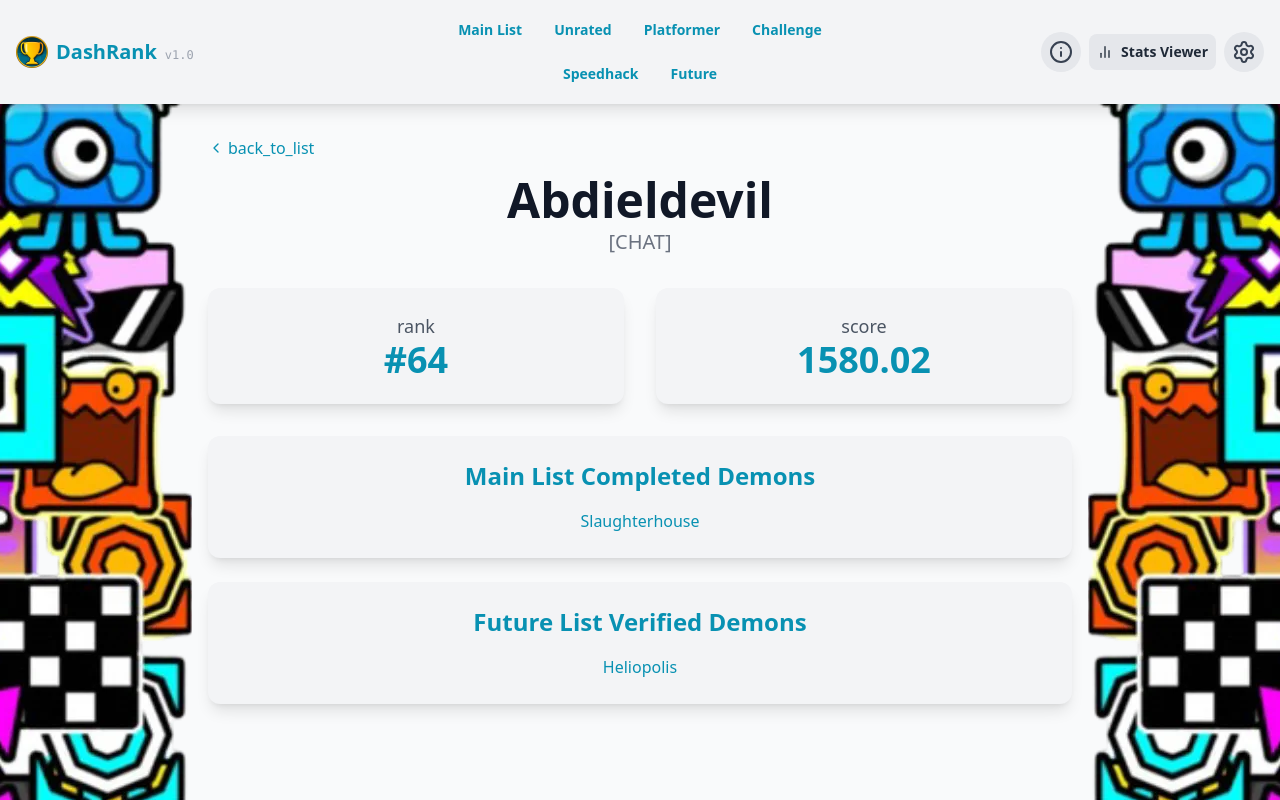
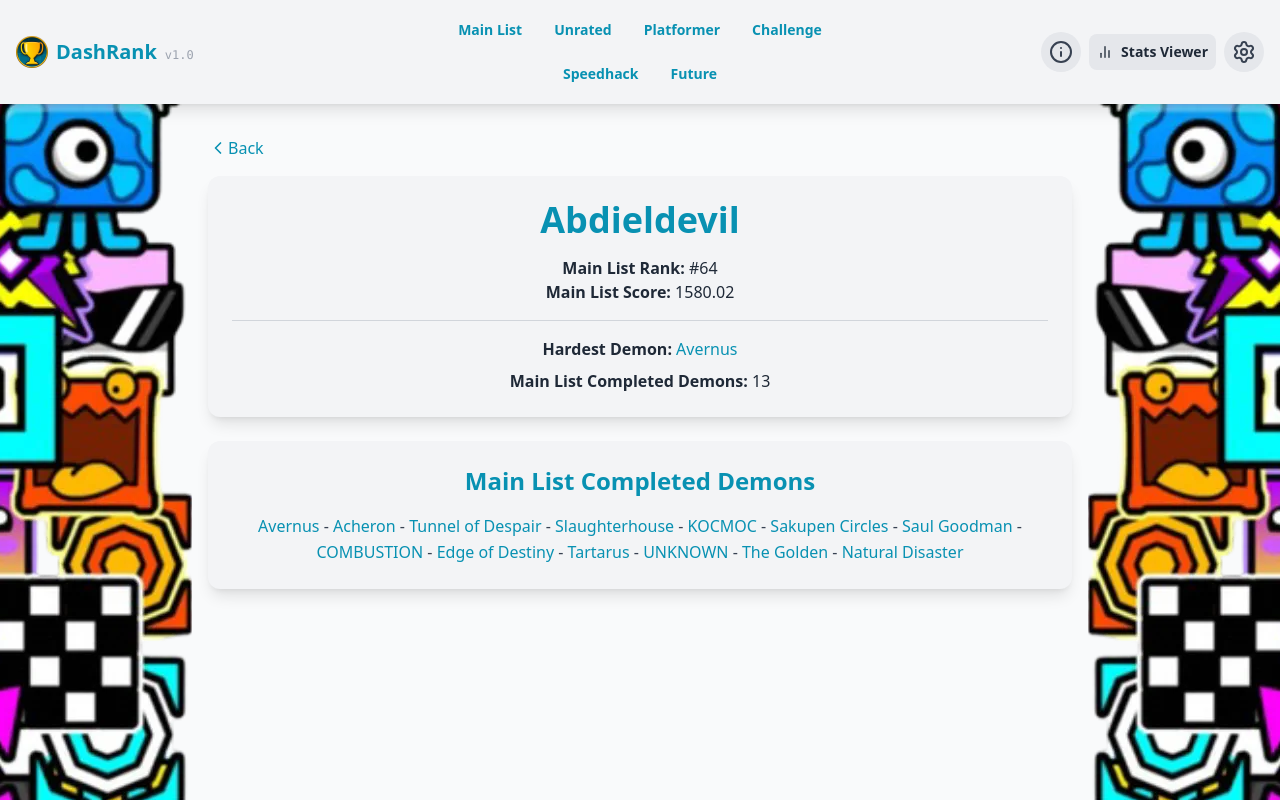
Before and after one commit to Woblu/DashRank, a React (Vite) app: page /players/abdieldevil in a window 1280 px wide. Built offline with nearby package versions, Linux system fonts and the light colour scheme.

Commit message:
Reverting Changes

```diff
--- a/src/pages/PlayerProfile.jsx
+++ b/src/pages/PlayerProfile.jsx
@@ -1,5 +1,5 @@
 import React, { useState, useEffect } from 'react';
-import { useParams, Link, useLocation, useNavigate } from 'react-router-dom';
+import { useParams, Link, useLocation } from 'react-router-dom';
 import { ChevronLeft } from 'lucide-react';
 import { useLanguage } from '../contexts/LanguageContext.jsx';
 import mainList from '../data/main-list.json';
@@ -11,45 +11,6 @@
 
 const allLists = { main: mainList, unrated: unratedList, platformer: platformerList, challenge: challengeList, future: futureList };
 const listTitles = { main: "Main List", unrated: "Unrated List", platformer: "Platformer List", challenge: "Challenge List", future: "Future List" };
-
-// New component to handle the video link logic
-const PlayerLevelLink = ({ level, playerName }) => {
-  const navigate = useNavigate();
-
-  const handleClick = (e) => {
-    e.preventDefault(); // Prevent the default link navigation
-
-    let videoUrl = null;
-
-    // 1. Check if the player is the verifier
-    if (level.verifier.toLowerCase() === playerName.toLowerCase()) {
-      videoUrl = `https://www.youtube.com/watch?v=${level.videoId}`;
-    } else {
-      // 2. Find a record for the player in the level's records
-      const playerRecord = level.records?.find(
-        (record) => record.username.toLowerCase() === playerName.toLowerCase()
-      );
-      if (playerRecord && playerRecord.videoId) {
-        videoUrl = `https://www.youtube.com/watch?v=${playerRecord.videoId}`;
-      }
-    }
-
-    // 3. If a video was found, open it in a new tab
-    if (videoUrl) {
-      window.open(videoUrl, '_blank', 'noopener,noreferrer');
-    } else {
-      // 4. Otherwise, navigate to the level detail page
-      navigate(`/level/${level.listType}/${level.levelId}`);
-    }
-  };
-
-  return (
-    <a href={`/level/${level.listType}/${level.levelId}`} onClick={handleClick} className="text-cyan-600 hover:underline">
-      {level.levelName}
-    </a>
-  );
-};
-
 
 export default function PlayerProfile() {
   const { playerName } = useParams();
@@ -68,82 +29,134 @@
       }
 
       setLoading(true);
-      const formattedPlayerName = playerName.replace(/-/g, ' ');
+      try {
+        const specificPlayer = await import(`../data/playerstats/${playerName.toLowerCase()}-stats.json`);
 
-      const stats = mainStats.find(p => p.name.toLowerCase() === formattedPlayerName.toLowerCase());
+        const formattedPlayerName = playerName.toLowerCase();
+        const playerStats = mainStats.find(p => p.name.toLowerCase().replace(/\s/g, '-') === formattedPlayerName);
 
-      const completedByList = {};
+        const beatenByList = {};
+        if (specificPlayer.demonsCompleted) {
+            specificPlayer.demonsCompleted.forEach(demonName => {
+                for (const listType of Object.keys(allLists)) {
+                    const level = allLists[listType].find(l => l.name.toLowerCase() === demonName.toLowerCase());
+                    if (level) {
+                        if (!beatenByList[listType]) beatenByList[listType] = [];
+                        beatenByList[listType].push({ ...level, listType, levelName: level.name });
+                        break;
+                    }
+                }
+            });
+        }
+
         const verifiedByList = {};
-
-      Object.entries(allLists).forEach(([listType, list]) => {
-        completedByList[listType] = list
-          .filter(level => level.records?.some(record => record.username.toLowerCase() === formattedPlayerName.toLowerCase()))
-          .map(level => ({ levelId: level.levelId, levelName: level.name, listType, verifier: level.verifier, records: level.records, videoId: level.videoId }));
-
-        verifiedByList[listType] = list
-          .filter(level => level.verifier.toLowerCase() === formattedPlayerName.toLowerCase())
-          .map(level => ({ levelId: level.levelId, levelName: level.name, listType, verifier: level.verifier, records: level.records, videoId: level.videoId }));
+        Object.keys(allLists)
+            .filter(listType => listType !== 'future')
+            .forEach(listType => {
+                const verifiedLevels = allLists[listType].filter(level =>
+                    level.verifier && level.verifier.toLowerCase().replace(/\s/g, '-') === formattedPlayerName
+                );
+                if (verifiedLevels.length > 0) {
+                    verifiedByList[listType] = verifiedLevels.map(level => ({...level, listType, levelName: level.name}));
+                }
             });
 
-      setPlayerData({ stats, completedByList, verifiedByList });
+        const mainCompletions = [...(beatenByList.main || []), ...(verifiedByList.main || [])];
+        const uniqueMainCompletions = Array.from(new Map(mainCompletions.map(l => [l.levelId || l.name, l])).values());
+        const hardestDemon = uniqueMainCompletions
+            .filter(level => level.placement)
+            .sort((a, b) => a.placement - b.placement)[0];
+
+        setPlayerData({
+          name: specificPlayer.name,
+          stats: { main: playerStats },
+          beatenByList,
+          verifiedByList,
+          hardestDemon,
+        });
+      } catch (error) {
+        console.error("Failed to load player data:", error);
+        setPlayerData(null);
+      } finally {
         setLoading(false);
+      }
     };
 
     fetchPlayerData();
   }, [playerName]);
 
   if (loading) {
-    return <p className="text-center text-gray-500 mt-8">{t('loading_data')}</p>;
+    return <div className="text-center p-8 text-gray-800 dark:text-gray-200">{t('loading_data')}</div>;
   }
 
-  if (!playerData || !playerData.stats) {
+  if (!playerData) {
     return (
-      <div className="text-center">
-        <p className="text-xl text-red-500">{t('player_not_found')}</p>
+      <div className="text-center p-8">
+        <h1 className="text-2xl font-bold text-red-500">{t('player_not_found')}</h1>
         <Link to={fromPath} className="mt-4 inline-flex items-center text-cyan-600 hover:underline">
-          <ChevronLeft className="w-4 h-4 mr-1" />
-          {t('back_to_list')}
+          <ChevronLeft size={16} /> {t('back_to_home')}
         </Link>
       </div>
     );
   }
 
-  const { stats, completedByList, verifiedByList } = playerData;
-  const normalizedPlayerName = playerName.replace(/-/g, ' ');
+  const { name, stats, beatenByList, verifiedByList, hardestDemon } = playerData;
 
   return (
-    <div className="max-w-4xl mx-auto p-4">
-      <Link to={fromPath} className="inline-flex items-center text-cyan-600 hover:underline mb-4">
-        <ChevronLeft className="w-4 h-4 mr-1" />
-        {t('back_to_list')}
+    <div className="p-4 max-w-4xl mx-auto">
+      <Link to={fromPath} className="mb-4 inline-flex items-center text-cyan-600 dark:text-cyan-400 hover:underline">
+        <ChevronLeft size={20} />
+        {t('back_to_home')}
       </Link>
 
-      <div className="text-center mb-8">
-        <h1 className="text-5xl font-bold text-gray-900 dark:text-gray-100">{stats.name}</h1>
-        {stats.clan && <p className="text-xl text-gray-500 dark:text-gray-400 mt-1">[{stats.clan}]</p>}
+      <div className="space-y-6">
+        <div className="bg-gray-100 dark:bg-gray-800 p-6 rounded-xl shadow-lg">
+
+          <h1 className="font-poppins text-4xl font-bold text-cyan-600 dark:text-cyan-400 mb-4 text-center">
+            {name}
+          </h1>
+
+          {stats.main && (
+            <div className="text-center mb-4 text-gray-800 dark:text-gray-200">
+              <p><span className="font-semibold">{t('demonlist_rank')}:</span> #{stats.main.demonlistRank || t('na')}</p>
+              <p><span className="font-semibold">{t('demonlist_score')}:</span> {stats.main.demonlistScore?.toFixed(2) || t('na')}</p>
             </div>
+          )}
 
-      <div className="grid grid-cols-1 md:grid-cols-2 gap-8 mb-8">
-        <div className="bg-gray-100 dark:bg-gray-800 p-6 rounded-xl shadow-lg text-center">
-          <p className="text-lg text-gray-600 dark:text-gray-300">{t('rank')}</p>
-          <p className="text-4xl font-bold text-cyan-600">#{stats.demonlistRank}</p>
-        </div>
-        <div className="bg-gray-100 dark:bg-gray-800 p-6 rounded-xl shadow-lg text-center">
-          <p className="text-lg text-gray-600 dark:text-gray-300">{t('score')}</p>
-          <p className="text-4xl font-bold text-cyan-600">{stats.demonlistScore.toFixed(2)}</p>
+          <div className="text-center border-t border-gray-300 dark:border-gray-600 pt-4 space-y-2 text-gray-800 dark:text-gray-200">
+            {hardestDemon ? (
+              <p><span className="font-semibold">{t('hardest_demon')}:</span> <Link to={`/level/${hardestDemon.listType}/${hardestDemon.levelId}`} className="text-cyan-600 hover:underline">{hardestDemon.levelName}</Link></p>
+            ) : (
+              <p><span className="font-semibold">{t('hardest_demon')}:</span> {t('na')}</p>
+            )}
+
+            {Object.entries(beatenByList).map(([listType, levels]) => (
+                levels.length > 0 && (
+                    <p key={`beaten-${listType}`}>
+                        <span className="font-semibold">{listTitles[listType]} {t('completed_demons')}:</span> {levels.length}
+                    </p>
+                )
+            ))}
+            {Object.entries(verifiedByList).map(([listType, levels]) => (
+                levels.length > 0 && (
+                    <p key={`verified-${listType}`}>
+                        <span className="font-semibold">{listTitles[listType]} {t('verified_demons')}:</span> {levels.length}
+                    </p>
+                )
+            ))}
           </div>
         </div>
 
-      {Object.entries(completedByList).map(([listType, levels]) => (
+        {Object.entries(beatenByList).map(([listType, levels]) => (
           levels.length > 0 && (
-          <div key={`completed-section-${listType}`} className="bg-gray-100 dark:bg-gray-800 p-6 rounded-xl shadow-lg mb-6">
+            <div key={`beaten-section-${listType}`} className="bg-gray-100 dark:bg-gray-800 p-6 rounded-xl shadow-lg">
               <h2 className="text-2xl font-bold text-center text-cyan-600 dark:text-cyan-400 mb-4">
                 {listTitles[listType]} {t('completed_demons')}
               </h2>
               <div className="text-center text-gray-700 dark:text-gray-300 leading-relaxed break-words">
                 {levels.map((level, index) => (
                   <React.Fragment key={`${level.levelId}-${index}`}>
-                  <PlayerLevelLink level={level} playerName={normalizedPlayerName} />
+                    <Link to={`/level/${level.listType}/${level.levelId}`} className="text-cyan-600 hover:underline">{level.levelName}</Link>
                     {index < levels.length - 1 && ' - '}
                   </React.Fragment>
                 ))}
@@ -161,7 +174,7 @@
               <div className="text-center text-gray-700 dark:text-gray-300 leading-relaxed break-words">
                 {levels.map((level, index) => (
                   <React.Fragment key={`${level.levelId}-${index}`}>
-                  <PlayerLevelLink level={level} playerName={normalizedPlayerName} />
+                    <Link to={`/level/${level.listType}/${level.levelId}`} className="text-cyan-600 hover:underline">{level.levelName}</Link>
                     {index < levels.length - 1 && ' - '}
                   </React.Fragment>
                 ))}
@@ -170,5 +183,6 @@
           )
         ))}
       </div>
+    </div>
   );
 }
```
Lines whose indentation alone changed are shown as unchanged.
